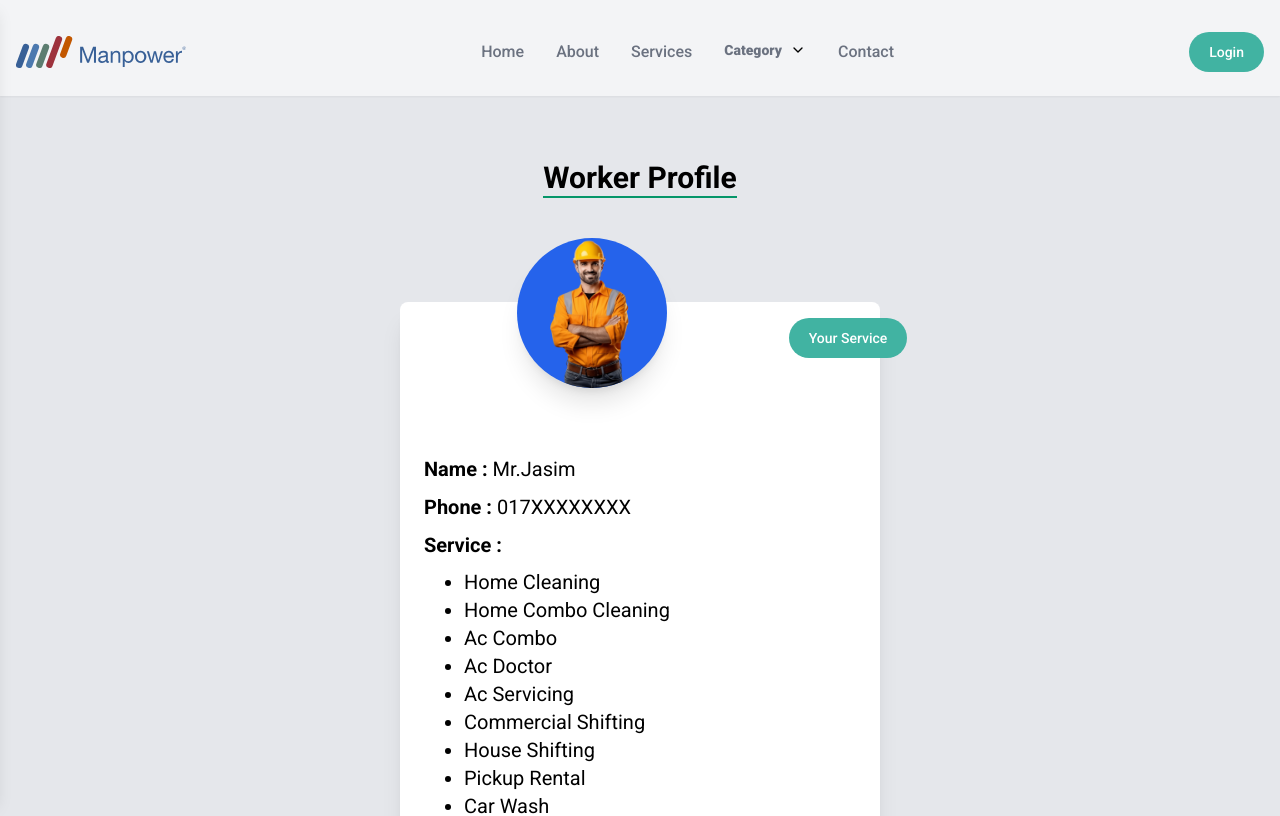
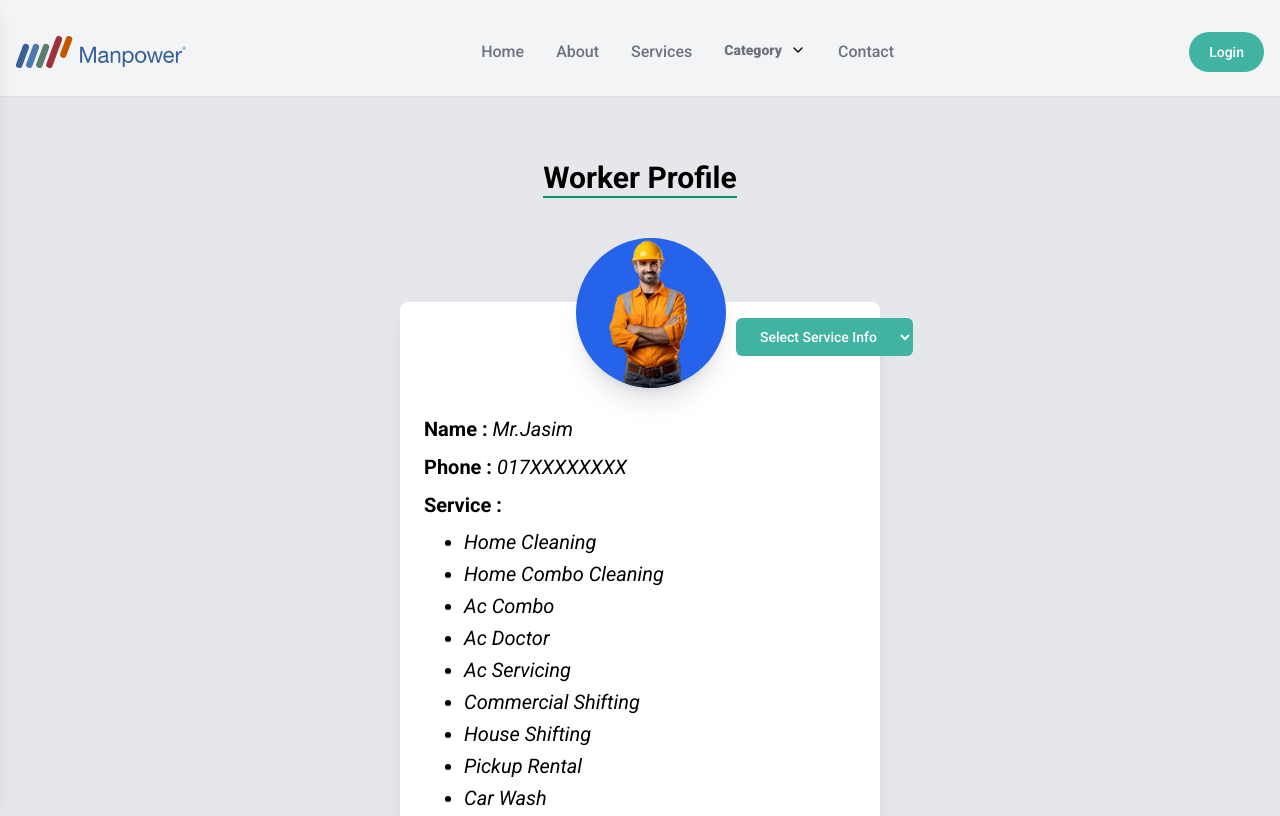
Before and after one commit to mdrony5134/Service-Booking-Website, a React (Vite) app: page /workerProfile in a window 1280 px wide. Shown: the top 816 px of the page. Built offline with nearby package versions, Linux system fonts and the light colour scheme.

Commit message:
workerProfile updated and workerPaymentTable added

```diff
--- /dev/null
+++ b/src/components/WorkerPaymentTable.jsx
@@ -0,0 +1,105 @@
+import React from "react";
+import { MdClose } from "react-icons/md";
+
+const WorkerPaymentTable = ({ handleCloseService }) => {
+  return (
+    <div className=" bg-blueGray-50 py-10 md:pt-60 md:pb-20 flex justify-center items-center fixed left-0 top-0 z-[1055] bg-black bg-opacity-65 h-full w-full overflow-y-auto overflow-x-hidden outline-none">
+      <div className="relative overflow-x-auto shadow-md sm:rounded-lg">
+        <div className="flex flex-wrap md:w-full items-center bg-white shadow-md py-5 w-[190%]">
+          <div className="relative w-full px-4 max-w-full flex-grow flex-1">
+            <h3 className="font-semibold text-lg text-blueGray-700">
+              Worker payment details
+            </h3>
+          </div>
+          <div className="relative w-full px-4 max-w-full flex-grow flex-1 text-right">
+            <button onClick={handleCloseService} className="text-3xl">
+              <MdClose />
+            </button>
+          </div>
+        </div>
+        <table className="w-full text-sm text-left rtl:text-right text-gray-500 dark:text-gray-400">
+          <thead className="text-xs text-gray-700 uppercase bg-gray-50 dark:bg-gray-700 dark:text-gray-400">
+            <tr>
+              <th scope="col" className="px-6 py-3">
+                Service name
+              </th>
+              <th scope="col" className="px-6 py-3">
+                Payment
+              </th>
+              <th scope="col" className="px-6 py-3">
+                Category
+              </th>
+              <th scope="col" className="px-6 py-3">
+                Price
+              </th>
+              <th scope="col" className="px-6 py-3">
+                Action
+              </th>
+            </tr>
+          </thead>
+          <tbody>
+            <tr className="bg-white border-b dark:bg-gray-800 dark:border-gray-700">
+              <th
+                scope="row"
+                className="px-6 py-4 font-medium text-gray-900 whitespace-nowrap dark:text-white"
+              >
+                Apple MacBook Pro 17"
+              </th>
+              <td className="px-6 py-4">Silver</td>
+              <td className="px-6 py-4">Laptop</td>
+              <td className="px-6 py-4">$2999</td>
+              <td className="px-6 py-4">
+                <a
+                  href="#"
+                  className="font-medium text-blue-600 dark:text-blue-500 hover:underline"
+                >
+                  Edit
+                </a>
+              </td>
+            </tr>
+            <tr className="bg-white border-b dark:bg-gray-800 dark:border-gray-700">
+              <th
+                scope="row"
+                className="px-6 py-4 font-medium text-gray-900 whitespace-nowrap dark:text-white"
+              >
+                Microsoft Surface Pro
+              </th>
+              <td className="px-6 py-4">White</td>
+              <td className="px-6 py-4">Laptop PC</td>
+              <td className="px-6 py-4">$1999</td>
+              <td className="px-6 py-4">
+                <a
+                  href="#"
+                  className="font-medium text-blue-600 dark:text-blue-500 hover:underline"
+                >
+                  Edit
+                </a>
+              </td>
+            </tr>
+            <tr className="bg-white dark:bg-gray-800">
+              <th
+                scope="row"
+                className="px-6 py-4 font-medium text-gray-900 whitespace-nowrap dark:text-white"
+              >
+                Magic Mouse 2
+              </th>
+              <td className="px-6 py-4">Black</td>
+              <td className="px-6 py-4">Accessories</td>
+              <td className="px-6 py-4">$99</td>
+              <td className="px-6 py-4">
+                <a
+                  href="#"
+                  className="font-medium text-blue-600 dark:text-blue-500 hover:underline"
+                >
+                  Edit
+                </a>
+              </td>
+            </tr>
+          </tbody>
+        </table>
+      </div>
+    </div>
+  );
+};
+
+export default WorkerPaymentTable;
--- a/src/pages/WorkerProfile.jsx
+++ b/src/pages/WorkerProfile.jsx
@@ -1,11 +1,12 @@
 import React, { useState } from "react";
 import WorkerService from "../components/WorkerService";
+import WorkerPaymentTable from "../components/WorkerPaymentTable";
 
 const WorkerProfile = () => {
   const [workerServiceModal, setWorkerServiceModal] = useState(false);
 
-  const handleService = () => {
-    setWorkerServiceModal(true);
+  const handleService = (event) => {
+    setWorkerServiceModal(event.target.value);
   };
   const handleCloseService = () => {
     setWorkerServiceModal(false);
@@ -29,25 +30,31 @@ const WorkerProfile = () => {
                       className="shadow-xl rounded-full h-auto align-middle bg-blue-600 border-none absolute -m-16 -ml-20 lg:-ml-16 max-w-[150px]"
                       alt=""
                     />
-                  </div>
-                  <div className="md:left-52 left-24 relative top-4">
-                    <button
-                      onClick={handleService}
-                      className=" text-white bg-[#41B3A2] hover:bg-blue-500 font-medium rounded-3xl text-sm px-5 py-2.5 text-center "
-                    >
-                      Your Service
-                    </button>
+                    <div className="md:left-24 top-28 -left-24 absolute md:top-4">
+                      <select
+                        onChange={handleService}
+                        value={workerServiceModal}
+                        className=" text-white bg-[#41B3A2] font-medium rounded-md text-sm px-5 py-2.5 text-center mr-8 focus:outline-none"
+                      >
+                        <option value="">Select Service Info</option>
+                        <option value="details">Service Details</option>
+                        <option value="payment">Service Payment</option>
+                      </select>
+                    </div>
                   </div>
                 </div>
 
-                <div className="text-start   mt-28">
+                <div className="text-start mt-44   md:mt-28">
                   <h3 className="text-xl font-semibold leading-normal text-blueGray-700 mb-2">
-                    Name : <span className="text-xl font-normal">Mr.Jasim</span>
+                    Name :{" "}
+                    <span className="text-xl font-normal italic">Mr.Jasim</span>
                   </h3>
                   <div className="text-xl leading-normal mt-0 mb-2 text-blueGray-400 font-bold">
                     <h3 className="text-xl font-semibold leading-normal text-blueGray-700 mb-2">
                       Phone :{" "}
-                      <span className="text-xl font-normal">017XXXXXXXX</span>
+                      <span className="text-xl font-normal italic">
+                        017XXXXXXXX
+                      </span>
                     </h3>
                   </div>
                   <div className="text-xl leading-normal mt-0 mb-2 text-blueGray-400 font-bold">
@@ -55,15 +62,27 @@ const WorkerProfile = () => {
                       Service :
                     </h3>
                     <ul className="text-xl font-normal">
-                      <li className="list-disc ml-10">Home Cleaning</li>
-                      <li className="list-disc ml-10">Home Combo Cleaning</li>
-                      <li className="list-disc ml-10">Ac Combo</li>
-                      <li className="list-disc ml-10">Ac Doctor</li>
-                      <li className="list-disc ml-10">Ac Servicing</li>
-                      <li className="list-disc ml-10">Commercial Shifting</li>
-                      <li className="list-disc ml-10">House Shifting</li>
-                      <li className="list-disc ml-10">Pickup Rental</li>
-                      <li className="list-disc ml-10">Car Wash</li>
+                      <li className="list-disc ml-10 italic mb-1">
+                        Home Cleaning
+                      </li>
+                      <li className="list-disc ml-10 italic mb-1">
+                        Home Combo Cleaning
+                      </li>
+                      <li className="list-disc ml-10 italic mb-1">Ac Combo</li>
+                      <li className="list-disc ml-10 italic mb-1">Ac Doctor</li>
+                      <li className="list-disc ml-10 italic mb-1">
+                        Ac Servicing
+                      </li>
+                      <li className="list-disc ml-10 italic mb-1">
+                        Commercial Shifting
+                      </li>
+                      <li className="list-disc ml-10 italic mb-1">
+                        House Shifting
+                      </li>
+                      <li className="list-disc ml-10 italic mb-1">
+                        Pickup Rental
+                      </li>
+                      <li className="list-disc ml-10 italic mb-1">Car Wash</li>
                     </ul>
                   </div>
 
@@ -79,8 +98,11 @@ const WorkerProfile = () => {
         </div>
       </section>
       <div>
-        {workerServiceModal && (
+        {workerServiceModal == "details" && (
           <WorkerService handleCloseService={handleCloseService} />
+        )}
+        {workerServiceModal == "payment" && (
+          <WorkerPaymentTable handleCloseService={handleCloseService} />
         )}
       </div>
     </div>
```
